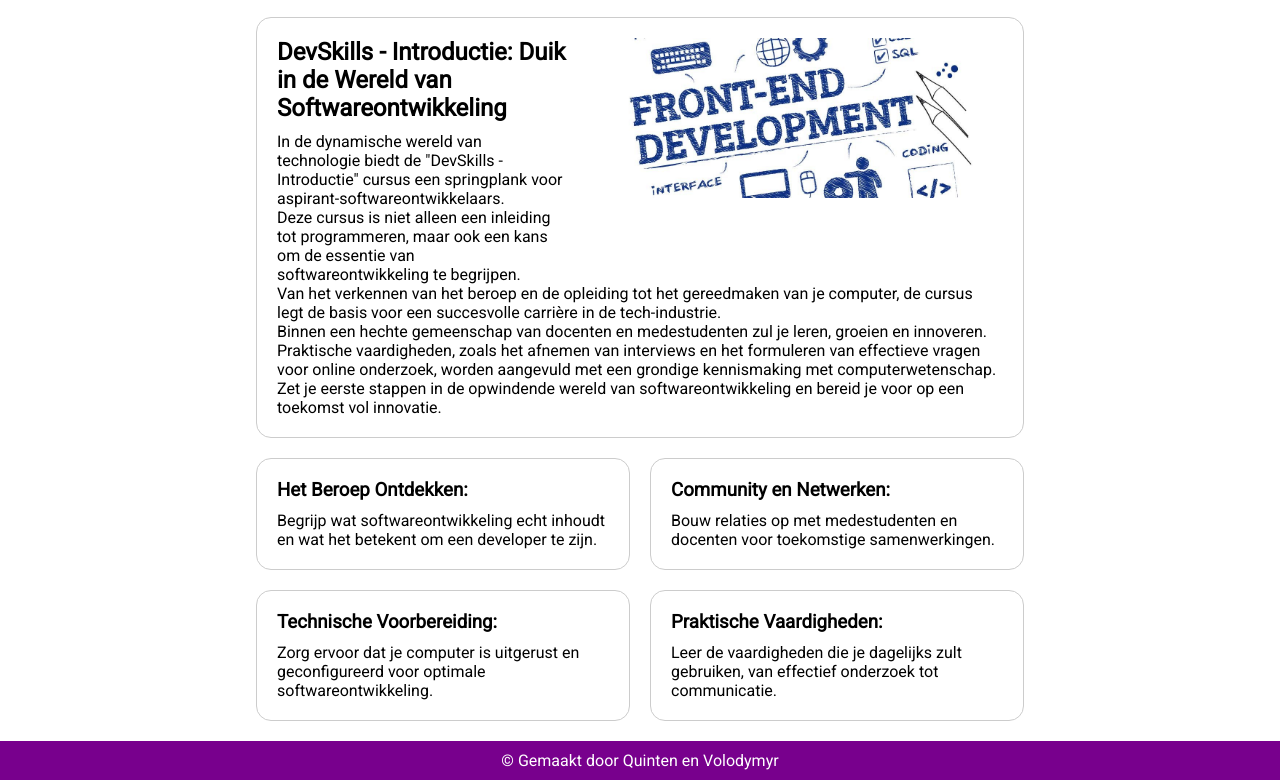
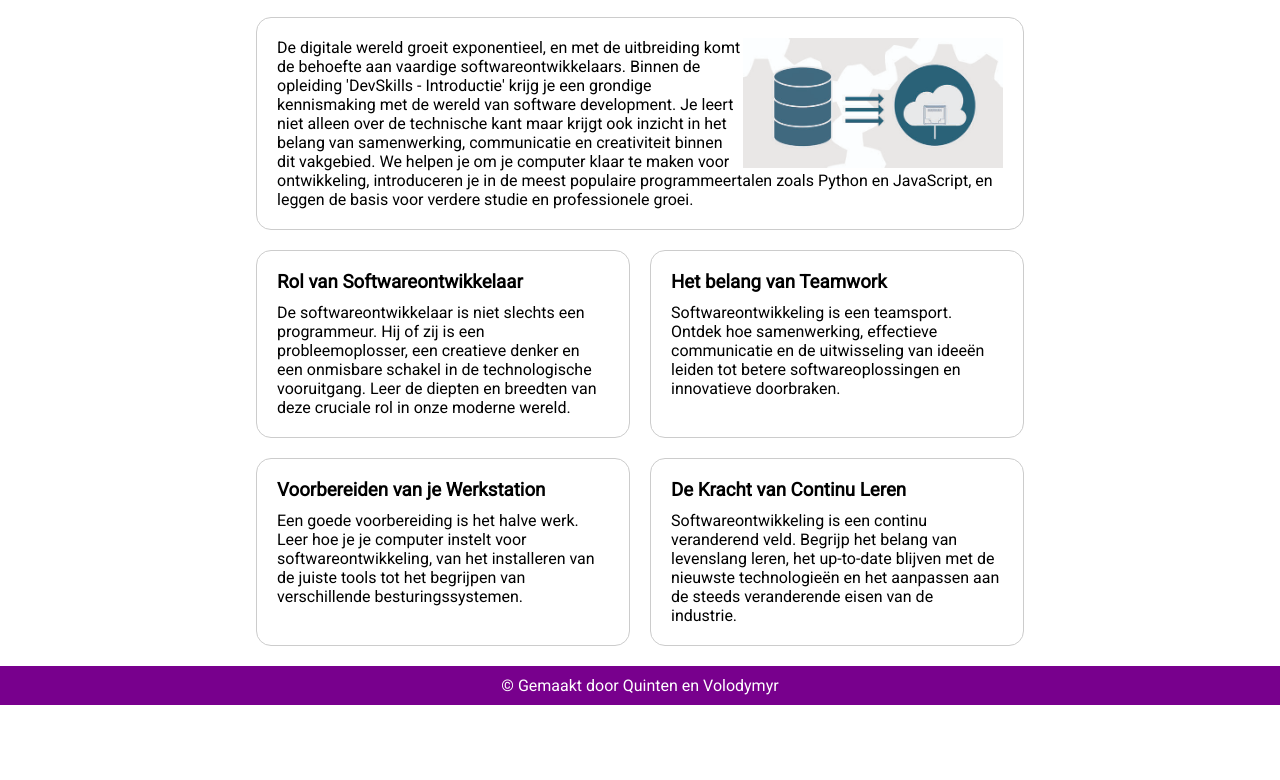
Before and after one commit to quintendoes/scrum, a plain HTML site: page pages/opleiding/modules/devskills-intro.html in a window 1280 px wide. Shown: the part 141-921 px from the top of the page. After the commit the page ends 846 px from the top, so only its background shows below. Drawn offline with Linux system fonts and the light colour scheme.

Commit message:
section en article usage

```diff
--- a/css/style.css
+++ b/css/style.css
@@ -115,6 +115,10 @@ main {
     padding-left: 20px;
 }
 
+#right-float {
+    float: right;
+}
+
 
 /* Utility classes */
 .flex {
--- a/pages/opleiding/modules/devskills-intro.html
+++ b/pages/opleiding/modules/devskills-intro.html
@@ -32,37 +32,29 @@
     </div>
 
     <main class="flex extra-margin">
-        <div class="block">
-            <div class="flex space">
-                <div>
-                    <h2>DevSkills - Introductie: Duik in de Wereld van Softwareontwikkeling </h2>
-
-                    <p>In de dynamische wereld van technologie biedt de "DevSkills - Introductie" cursus een springplank voor aspirant-softwareontwikkelaars.</p>
-                    <p>Deze cursus is niet alleen een inleiding tot programmeren, maar ook een kans om de essentie van softwareontwikkeling te begrijpen.</p>
-                </div>
-                    <img src="../../../images/Web-Development-San-Francisco-1.jpeg" alt="image">
-            </div>
-            <p>Van het verkennen van het beroep en de opleiding tot het gereedmaken van je computer, de cursus legt de basis voor een succesvolle carrière in de tech-industrie.</p>
-            <p>Binnen een hechte gemeenschap van docenten en medestudenten zul je leren, groeien en innoveren. Praktische vaardigheden, zoals het afnemen van interviews en het formuleren van effectieve vragen voor online onderzoek, worden aangevuld met een grondige kennismaking met computerwetenschap. Zet je eerste stappen in de opwindende wereld van softwareontwikkeling en bereid je voor op een toekomst vol innovatie.</p>
-        </div>
-        <div class="grid">
-            <div class="block">
-                <h3>Het Beroep Ontdekken: </h3>
-                <p>Begrijp wat softwareontwikkeling echt inhoudt en wat het betekent om een developer te zijn.</p>
-            </div>
-            <div class="block">
-                <h3>Community en Netwerken: </h3>
-                <p>Bouw relaties op met medestudenten en docenten voor toekomstige samenwerkingen.</p>
-            </div>
-            <div class="block">
-                <h3>Technische Voorbereiding: </h3>
-                <p>Zorg ervoor dat je computer is uitgerust en geconfigureerd voor optimale softwareontwikkeling.</p>
-            </div>
-            <div class="block">
-                <h3>Praktische Vaardigheden: </h3>
-                <p>Leer de vaardigheden die je dagelijks zult gebruiken, van effectief onderzoek tot communicatie.</p>
-            </div>
-        </div>
+        <section class="block">
+            <p><img src="../../../images/backup-data.jpg" alt="" width="260" id="right-float">
+                De digitale wereld groeit exponentieel, en met de uitbreiding komt de behoefte aan vaardige softwareontwikkelaars. Binnen de opleiding 'DevSkills - Introductie' krijg je een grondige kennismaking met de wereld van software development. Je leert niet alleen over de technische kant maar krijgt ook inzicht in het belang van samenwerking, communicatie en creativiteit binnen dit vakgebied. We helpen je om je computer klaar te maken voor ontwikkeling, introduceren je in de meest populaire programmeertalen zoals Python en JavaScript, en leggen de basis voor verdere studie en professionele groei.
+            </p>
+        </section>
+        <section class="grid">
+            <article class="block">
+                <h3>Rol van Softwareontwikkelaar</h3>
+                <p>De softwareontwikkelaar is niet slechts een programmeur. Hij of zij is een probleemoplosser, een creatieve denker en een onmisbare schakel in de technologische vooruitgang. Leer de diepten en breedten van deze cruciale rol in onze moderne wereld.</p>
+            </article>
+            <article class="block">
+                <h3>Het belang van Teamwork</h3>
+                <p>Softwareontwikkeling is een teamsport. Ontdek hoe samenwerking, effectieve communicatie en de uitwisseling van ideeën leiden tot betere softwareoplossingen en innovatieve doorbraken.</p>
+            </article>
+            <article class="block">
+                <h3>Voorbereiden van je Werkstation</h3>
+                <p>Een goede voorbereiding is het halve werk. Leer hoe je je computer instelt voor softwareontwikkeling, van het installeren van de juiste tools tot het begrijpen van verschillende besturingssystemen.</p>
+            </article>
+            <article class="block">
+                <h3>De Kracht van Continu Leren</h3>
+                <p>Softwareontwikkeling is een continu veranderend veld. Begrijp het belang van levenslang leren, het up-to-date blijven met de nieuwste technologieën en het aanpassen aan de steeds veranderende eisen van de industrie.</p>
+            </article>
+        </section>
     </main>
 
 
```
Also changed, not shown: pages/opleiding/modules/database-sql.html (+10 -10 lines), pages/opleiding/modules/devskills-git.html (+2 -2 lines), pages/opleiding/modules/rekenen-ontwikkeling.html (+11 -9 lines), pages/opleiding/modules/testen-verbeteren.html (+11 -9 lines), pages/opleiding/modules/webdev-apps-oop.html (+10 -7 lines).
